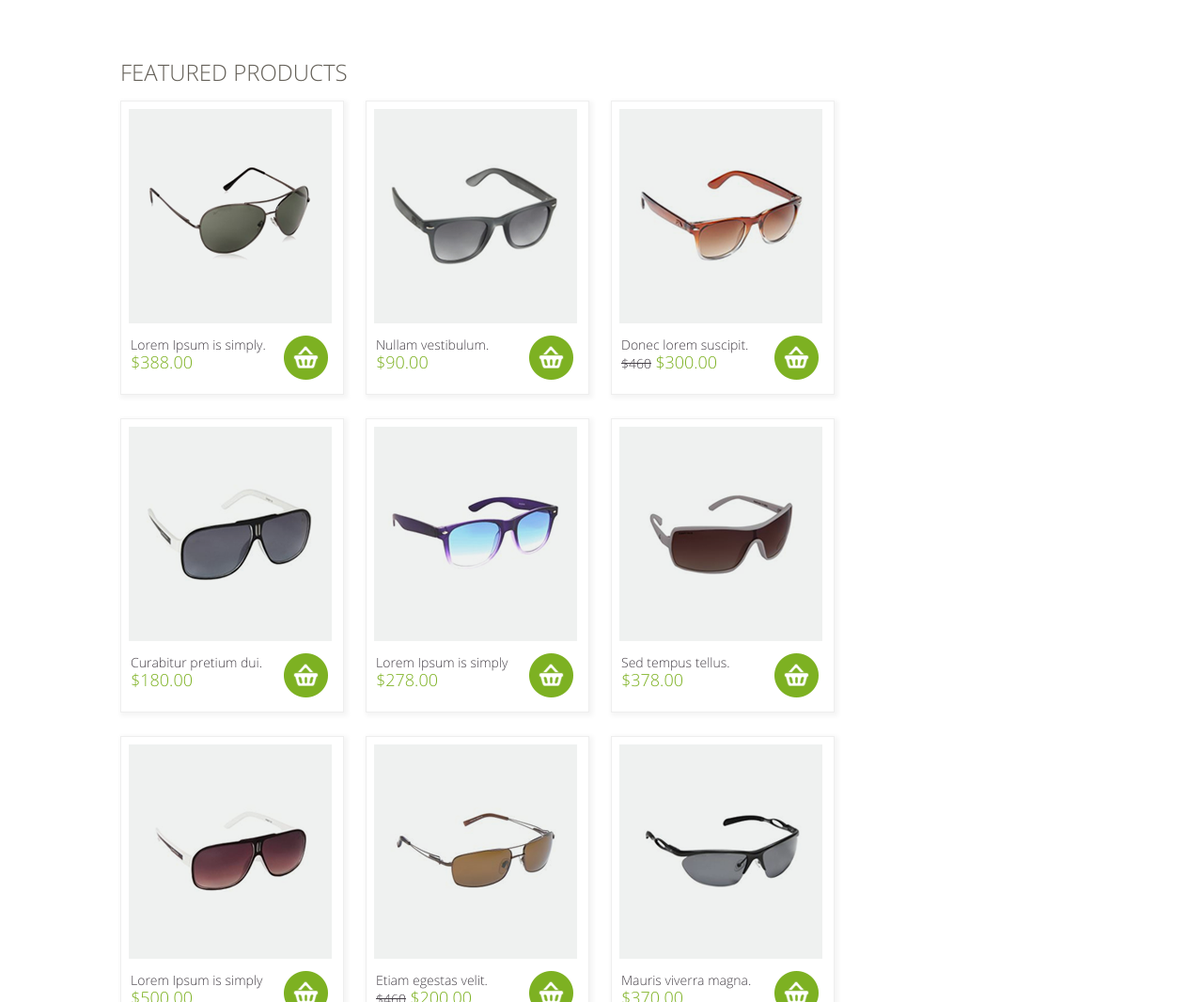
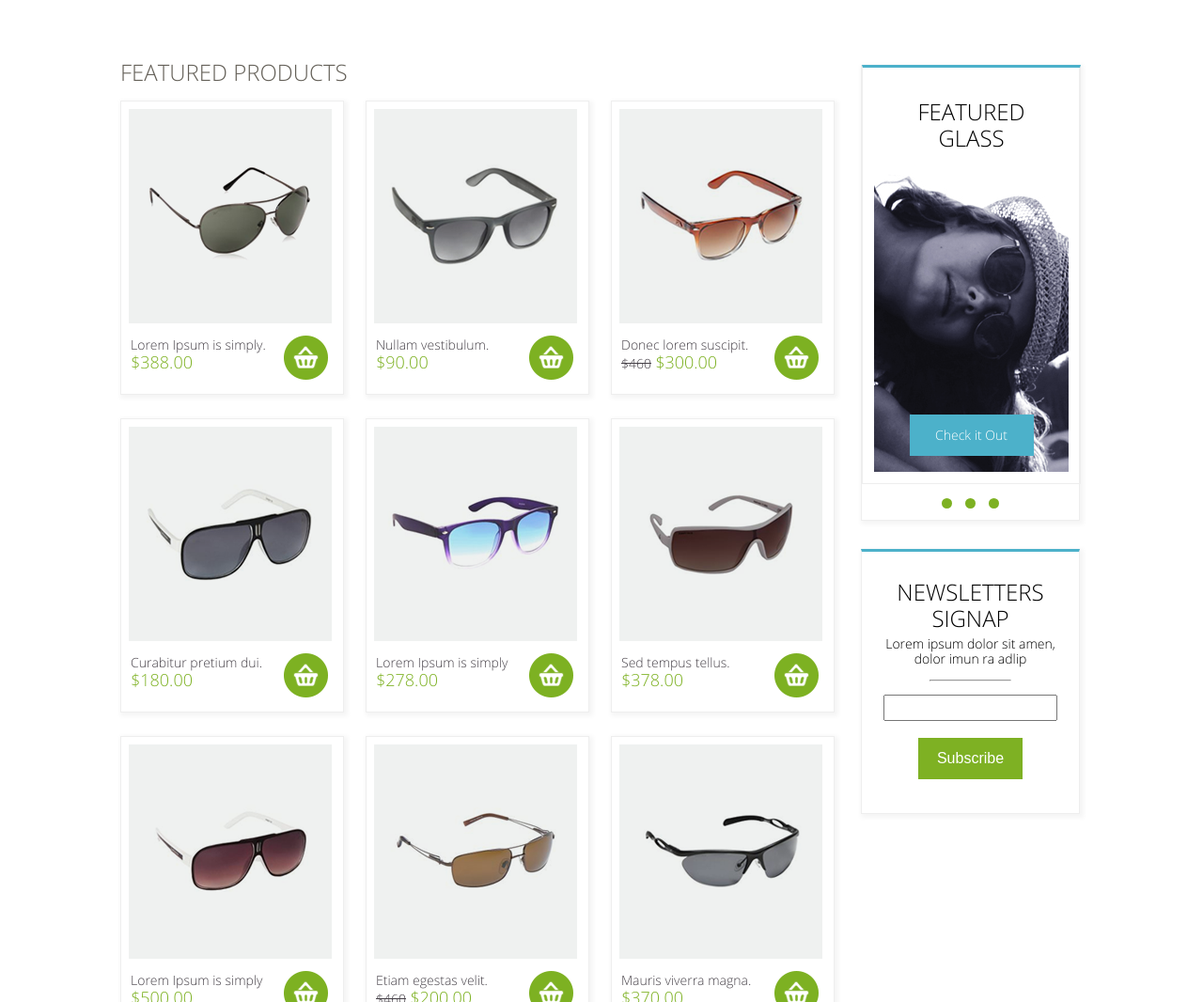
Before and after one commit to YuriyShandor/Online-Shop, a website: page index.html in a window 1280 px wide. Shown: the part 625-1691 px from the top of the page at 94% size. Drawn offline with Linux system fonts and the light colour scheme; files whose address does not match are found by name.

Commit message:
Left content

```diff
--- a/index.html
+++ b/index.html
@@ -411,10 +411,38 @@
         </div>
 
       </div>
-    </div>
+
       <div class="left">
+        <div class="first-left">
+        <div class="girl">
+          <div class="feat">
+          <h1>Featured</h1>
+          <h1>glass</h1>
+         </div>
+         <div class="button">
+           <a href="">Check it Out</a>
+         </div>
+        </div>
+        <div class="green">
+          <div class="gr-but"></div>
+          <div class="gr-but"></div>
+          <div class="gr-but"></div>
+        </div>
+        </div>
+
+        <div class="second-left">
+          <h1>newsletters signap</h1>
+          <p>Lorem ipsum dolor sit amen, dolor imun ra adlip</p>
+          <hr>
+
+          <form action="">
+            <input type="text" name="" value="">
+            <input type="submit" value="Subscribe" id="">
+          </form>
+        </div>
 
       </div>
+    </div>
     </div>
   </div>
 </section>
--- a/scss/main.scss
+++ b/scss/main.scss
@@ -323,3 +323,134 @@ header {
       }
     }
 }
+
+.left {
+  width: 236px;
+  margin-left: auto;
+  margin-top: 22px;
+}
+
+.first-left {
+  display: flex;
+  flex-direction: column;
+  height: 485px;
+  width: 233px;
+  border-right: 1px solid #eeeeee;
+  border-left: 1px solid #eeeeee;
+  border-bottom: 1px solid #eeeeee;
+  box-shadow: 2px 2px 5px 2px #f5f5f5;
+}
+
+.girl {
+  display: flex;
+  justify-content: center;
+  flex-wrap: wrap;
+  background: url(../img/girl.png) no-repeat center;
+  border-top: 3px solid #4cb1ca;
+  border-right: 1px solid #eeeeee;
+  border-left: 1px solid #eeeeee;
+  border-bottom: 1px solid #eeeeee;
+  height: 446px;
+  width: 233px;
+  padding: 13px;
+
+  .feat {
+    margin-top: 20px;
+
+  h1 {
+    margin: 0;
+    text-align: center;
+    font-size: 24px;
+    font-weight: 400;
+    text-transform: uppercase;
+  }
+  }
+
+  .button {
+    margin-top: auto;
+    margin-bottom: 16px;
+    width: 132px;
+    height: 44px;
+    background: #4cb1ca;
+    display: flex;
+    justify-content: center;
+    align-items: center;
+
+    a {
+      text-decoration: none;
+      font-size: 14px;
+      font-weight: 400;
+      color: #fff;
+    }
+  }
+}
+
+.green {
+  display: flex;
+  justify-content: center;
+  margin-top: auto;
+  margin-bottom: 5px;
+
+  .gr-but {
+    margin: 7px;
+    background: #7db122;
+    width: 11px;
+    height: 11px;
+    border-radius: 7px;
+  }
+}
+
+.second-left {
+  display: flex;
+  justify-content: center;
+  flex-wrap: wrap;
+  border-top: 3px solid #4cb1ca;
+  border-right: 1px solid #eeeeee;
+  border-left: 1px solid #eeeeee;
+  border-bottom: 1px solid #eeeeee;
+  box-shadow: 2px 2px 5px 2px #f5f5f5;
+  margin-top: 30px;
+  height: 282px;
+  width: 233px;
+  padding: 13px;
+
+  h1 {
+    margin-bottom: 0;
+    text-align: center;
+    font-size: 24px;
+    font-weight: 400;
+    text-transform: uppercase;
+  }
+
+  p {
+    margin: 0;
+    text-align: center;
+    font-size: 14px;
+    font-weight: 400;
+  }
+
+  hr {
+    width: 85px;
+  }
+
+  form {
+    display: flex;
+    justify-content: center;
+    flex-wrap: wrap;
+  }
+
+  input {
+    height: 28px;
+    width: 185px;
+  }
+
+  input[type=submit] {
+    width: 111px;
+    height: 44px;
+    color: #fff;
+    background: #7eb123;
+    border: none;
+    margin-top: 15px;
+    margin-bottom: 20px;
+  }
+}
```
Also changed, not shown: img/girl.png (added), scss/main.min.css.
